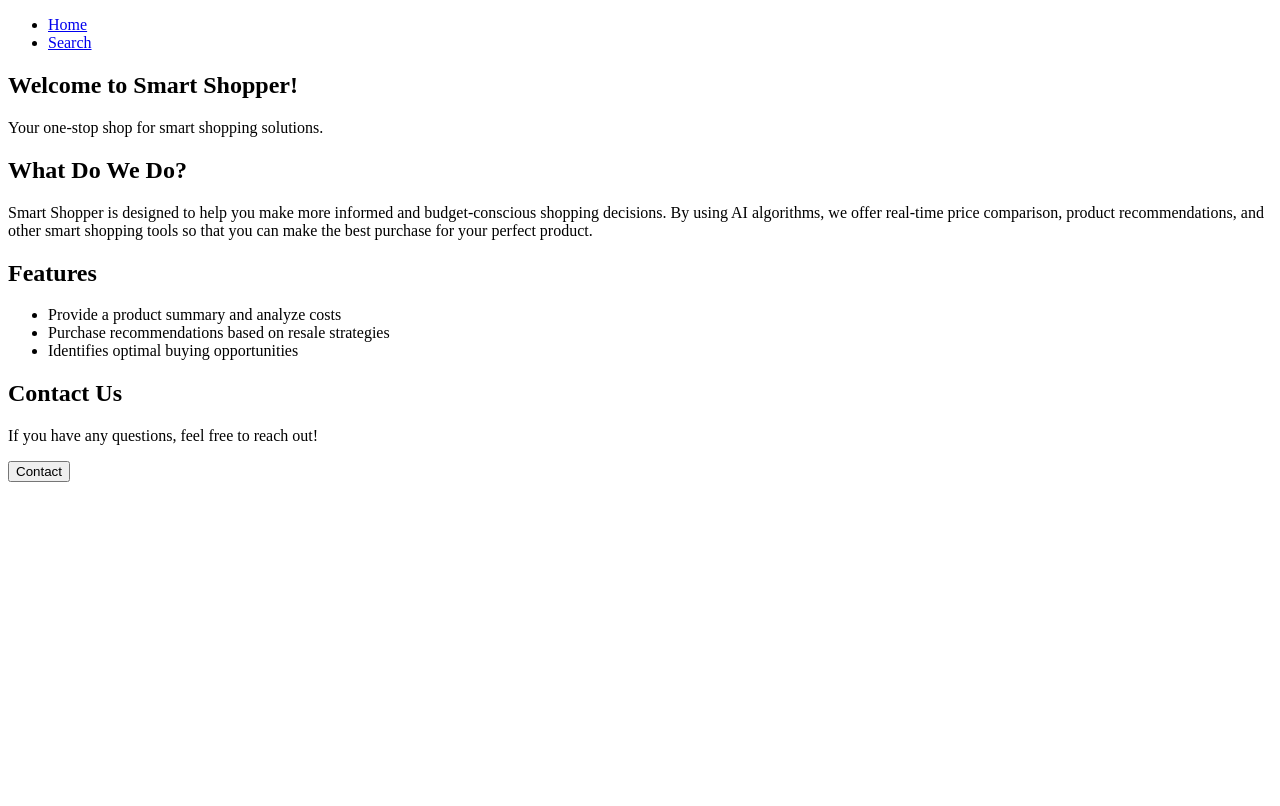
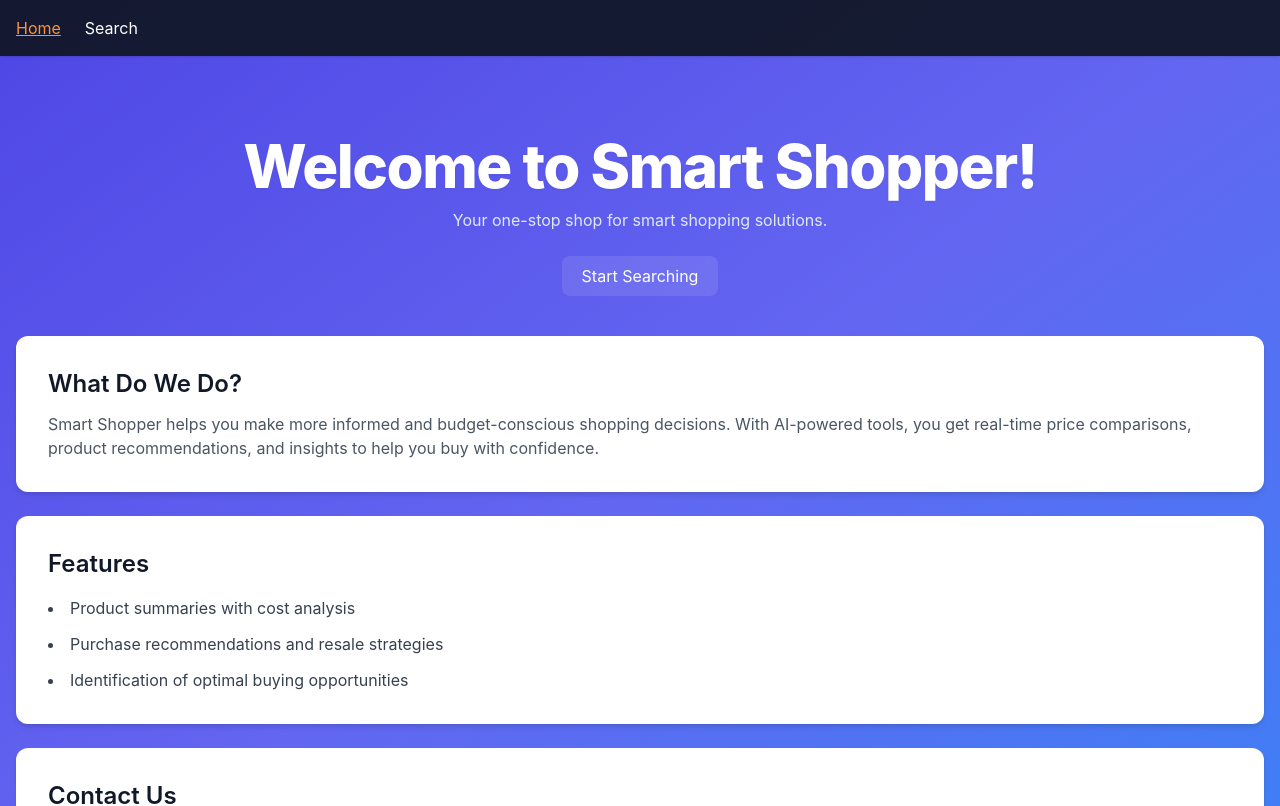
Before and after one commit to jadengong/lplhackarama2025, a React (Create React App) app: page /landing in a window 1280 px wide. Shown: the top 806 px of the page. Built offline with nearby package versions, Linux system fonts and the light colour scheme.

Commit message:
update ui

```diff
--- a/src/components/LandingPage.js
+++ b/src/components/LandingPage.js
@@ -3,40 +3,52 @@ import React from "react";
 
 function LandingPage() {
   return (
-    <div className="landing-page container pt-24">
+    <div className="min-h-screen bg-gradient-to-br from-indigo-600 via-indigo-500 to-blue-500 pt-24">
+      <div className="container">
         {/* Hero Section */}
-      <section className="hero">
-        <h1 className="text-3xl md:text-5xl font-bold text-indigo-600">Welcome to Smart Shopper!</h1>
-        <p className="text-gray-600">Your one-stop shop for smart shopping solutions.</p>
+        <section className="text-center py-10">
+          <h1 className="text-white text-4xl md:text-6xl font-extrabold tracking-tight drop-shadow-sm">
+            Welcome to Smart Shopper!
+          </h1>
+          <p className="text-indigo-100 mt-3 max-w-2xl mx-auto">
+            Your one-stop shop for smart shopping solutions.
+          </p>
+          <div className="mt-6">
+            <a href="/" className="inline-block rounded-lg bg-white/10 px-5 py-2 text-white backdrop-blur hover:bg-white/20 transition">
+              Start Searching
+            </a>
+          </div>
         </section>
 
         {/* Description Section */}
-      <section className="description">
-        <h2 className="text-2xl font-semibold">What Do We Do?</h2>
-        <p>
-          Smart Shopper is designed to help you make more informed and budget-conscious shopping decisions.
-          By using AI algorithms, we offer real-time price comparison, product recommendations, and
-          other smart shopping tools so that you can make the best purchase for your perfect product.
+        <section className="bg-white rounded-xl shadow-md p-6 md:p-8 mb-6">
+          <h2 className="text-2xl font-semibold text-gray-900">What Do We Do?</h2>
+          <p className="text-gray-600 mt-3">
+            Smart Shopper helps you make more informed and budget-conscious shopping decisions.
+            With AI-powered tools, you get real-time price comparisons, product recommendations, and
+            insights to help you buy with confidence.
           </p>
         </section>
 
         {/* Features Section */}
-      <section className="features">
-        <h2 className="text-2xl font-semibold">Features</h2>
-        <ul>
-          <li>Provide a product summary and analyze costs</li>
-          <li>Purchase recommendations based on resale strategies</li>
-          <li>Identifies optimal buying opportunities</li>
-
+        <section className="bg-white rounded-xl shadow-md p-6 md:p-8 mb-6">
+          <h2 className="text-2xl font-semibold text-gray-900">Features</h2>
+          <ul className="mt-4 grid gap-3 text-gray-700 list-disc list-inside">
+            <li>Product summaries with cost analysis</li>
+            <li>Purchase recommendations and resale strategies</li>
+            <li>Identification of optimal buying opportunities</li>
           </ul>
         </section>
 
         {/* Contact Section */}
-      <section className="contact">
-        <h2 className="text-2xl font-semibold">Contact Us</h2>
-        <p className="text-gray-600">If you have any questions, feel free to reach out!</p>
-        <button className="mt-2 px-4 py-2 bg-indigo-600 text-white rounded-md">Contact</button>
+        <section className="bg-white rounded-xl shadow-md p-6 md:p-8 mb-10">
+          <h2 className="text-2xl font-semibold text-gray-900">Contact Us</h2>
+          <p className="text-gray-600 mt-3">If you have any questions, feel free to reach out!</p>
+          <button className="mt-4 px-5 py-2 rounded-lg bg-indigo-600 text-white hover:bg-indigo-700 transition">
+            Contact
+          </button>
         </section>
+      </div>
     </div>
   );
 }
--- a/src/index.js
+++ b/src/index.js
@@ -1,5 +1,6 @@
 import React from 'react';
 import ReactDOM from 'react-dom/client';
+import './index.css';
 import App from './App';
 
 // Use the new root API for React 18
```
Lines whose indentation alone changed are shown as unchanged.
